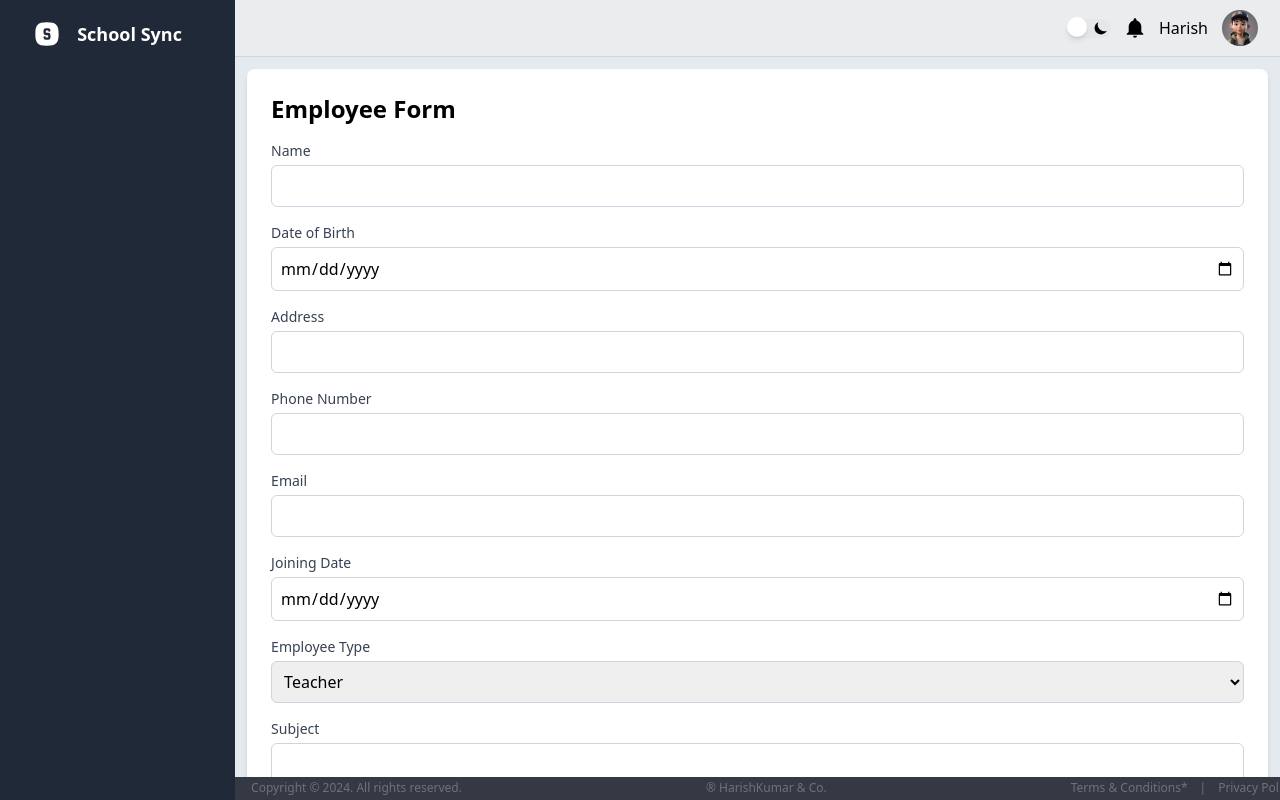
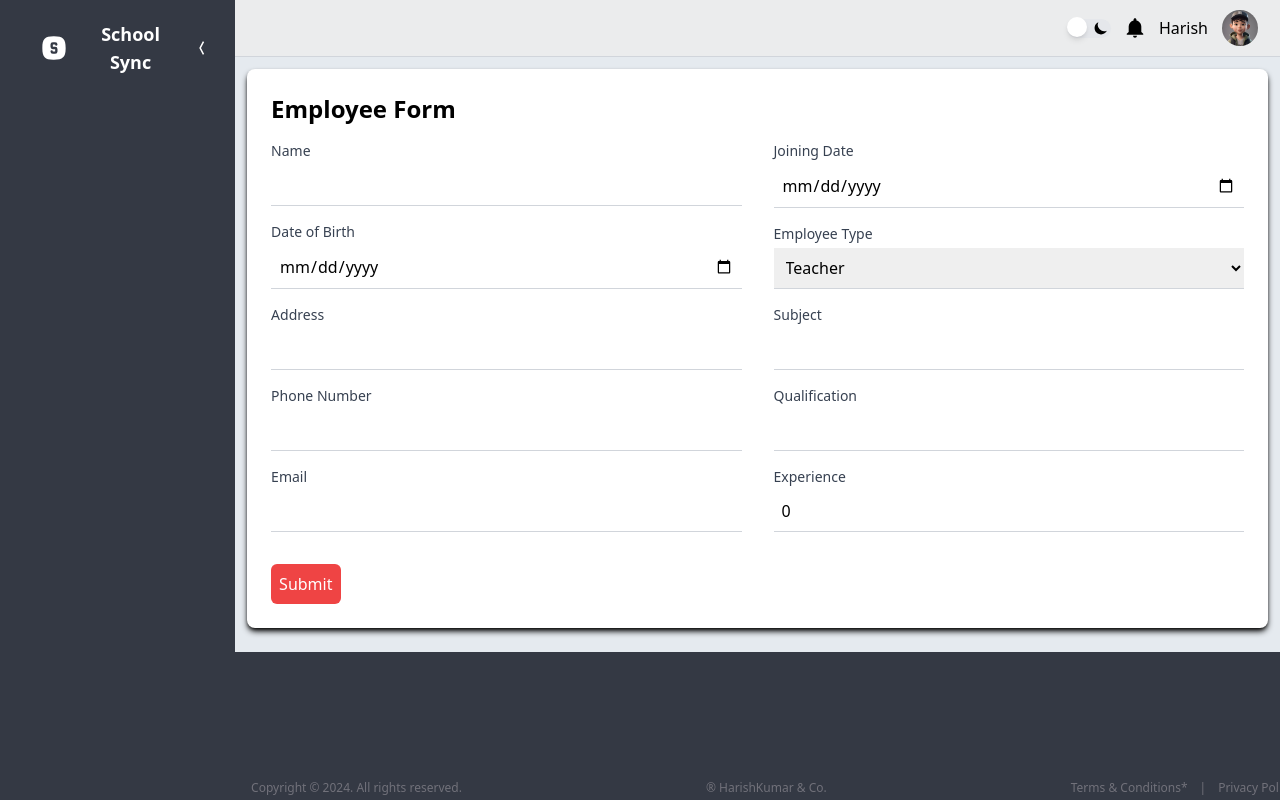
Before and after one commit to HARISHKUMAR023/SchoolMS, a React (Vite) app in the folder client/: page /dashboard/add-employee in a window 1280 px wide. Built offline with nearby package versions, Linux system fonts and the light colour scheme; sample sign-in values are in the browser's storage.

Commit message:
UI Changes in Dashboard and Add Employee Pages

```diff
--- a/client/src/components/UI/Employee/EmployeeForm.tsx
+++ b/client/src/components/UI/Employee/EmployeeForm.tsx
@@ -93,102 +93,108 @@ const EmployeeForm: React.FC = () => {
   });
 
   return (
-    <div className="max-w-6xl mx-auto p-6 bg-white rounded-lg shadow-md">
+    <div className="max-w-6xl mx-auto p-6 bg-white dark:bg-white/10 shadow-black rounded-lg shadow-md">
          <ToastContainer />
       <h2 className="text-2xl font-bold mb-4">Employee Form</h2>
-      <form onSubmit={formik.handleSubmit}>
+      <form onSubmit={formik.handleSubmit} className=''>
+        <div id='full' className='flex w-full gap-x-8'>
+          <div id='left' className='w-full'>
               <div className="mb-4">
-          <label className="block text-sm font-medium text-gray-700">Name</label>
+                <label className="block text-sm font-medium dark:text-white text-gray-700">Name</label>
                 <input
                   type="text"
                   name="name"
                   onChange={formik.handleChange}
                   onBlur={formik.handleBlur}
                   value={formik.values.name}
-            className="mt-1 p-2 block w-full border border-gray-300 rounded-md"
+                  className=" mt-1 p-2 block w-full border-b border-gray-300 focus:border-b-black outline-none dark:bg-white/10 dark:text-white dark:focus:border-white"
                 />
                 {formik.touched.name && formik.errors.name ? (
-            <div className="text-red-500 text-sm">{formik.errors.name}</div>
+                  <div className="mt-1 rounded-full text-red-500 text-sm">{formik.errors.name}</div>
                 ) : null}
               </div>
               <div className="mb-4">
-          <label className="block text-sm font-medium text-gray-700">Date of Birth</label>
+                <label className="dark:text-white block text-sm font-medium text-gray-700">Date of Birth</label>
                 <input
                   type="date"
                   name="dob"
                   onChange={formik.handleChange}
                   onBlur={formik.handleBlur}
                   value={formik.values.dob}
-            className="mt-1 p-2 block w-full border border-gray-300 rounded-md"
+                  className="mt-1 p-2 block w-full border-b border-gray-300 focus:border-b-black outline-none dark:bg-white/10 dark:text-white dark:focus:border-white"
                 />
                 {formik.touched.dob && formik.errors.dob ? (
                   <div className="text-red-500 text-sm">{formik.errors.dob}</div>
                 ) : null}
               </div>
               <div className="mb-4">
-          <label className="block text-sm font-medium text-gray-700">Address</label>
+                <label className="dark:text-white block text-sm font-medium text-gray-700">Address</label>
                 <input
                   type="text"
                   name="address"
                   onChange={formik.handleChange}
                   onBlur={formik.handleBlur}
                   value={formik.values.address}
-            className="mt-1 p-2 block w-full border border-gray-300 rounded-md"
+                  className="mt-1 p-2 block w-full border-b border-gray-300 focus:border-b-black outline-none dark:bg-white/10 dark:text-white dark:focus:border-white"
                 />
                 {formik.touched.address && formik.errors.address ? (
                   <div className="text-red-500 text-sm">{formik.errors.address}</div>
                 ) : null}
               </div>
               <div className="mb-4">
-          <label className="block text-sm font-medium text-gray-700">Phone Number</label>
+                <label className="dark:text-white block text-sm font-medium text-gray-700">Phone Number</label>
                 <input
                   type="text"
                   name="phoneNumber"
                   onChange={formik.handleChange}
                   onBlur={formik.handleBlur}
                   value={formik.values.phoneNumber}
-            className="mt-1 p-2 block w-full border border-gray-300 rounded-md"
+                  className="mt-1 p-2 block w-full border-b border-gray-300 focus:border-b-black outline-none dark:bg-white/10 dark:text-white dark:focus:border-white"
                 />
                 {formik.touched.phoneNumber && formik.errors.phoneNumber ? (
                   <div className="text-red-500 text-sm">{formik.errors.phoneNumber}</div>
                 ) : null}
               </div>
               <div className="mb-4">
-          <label className="block text-sm font-medium text-gray-700">Email</label>
+                <label className="dark:text-white block text-sm font-medium text-gray-700">Email</label>
                 <input
                   type="email"
                   name="email"
                   onChange={formik.handleChange}
                   onBlur={formik.handleBlur}
                   value={formik.values.email}
-            className="mt-1 p-2 block w-full border border-gray-300 rounded-md"
+                  className="mt-1 p-2 block w-full border-b border-gray-300 focus:border-b-black outline-none dark:bg-white/10 dark:text-white dark:focus:border-white"
                 />
                 {formik.touched.email && formik.errors.email ? (
                   <div className="text-red-500 text-sm">{formik.errors.email}</div>
                 ) : null}
               </div>
+
+          </div>
+
+          <div id='right' className='w-full'>
           <div className="mb-4">
-          <label className="block text-sm font-medium text-gray-700">Joining Date</label>
+                <label className="dark:text-white block text-sm font-medium text-gray-700">Joining Date</label>
                 <input
                   type="date"
                   name="joiningDate"
                   onChange={formik.handleChange}
                   onBlur={formik.handleBlur}
                   value={formik.values.joiningDate}
-            className="mt-1 p-2 block w-full border border-gray-300 rounded-md"
+                  className=" mt-1 p-2 block w-full border-b border-gray-300 focus:border-b-black outline-none dark:bg-white/10 dark:text-white dark:focus:border-white"
                 />
                 {formik.touched.joiningDate && formik.errors.joiningDate ? (
                   <div className="text-red-500 text-sm">{formik.errors.joiningDate}</div>
                 ) : null}
               </div>
               <div className="mb-4">
-          <label className="block text-sm font-medium text-gray-700">Employee Type</label>
+                <label className="dark:text-white block text-sm font-medium text-gray-700">Employee Type</label>
                 <select
                   name="employeeType"
                   onChange={formik.handleChange}
                   onBlur={formik.handleBlur}
                   value={formik.values.employeeType}
-            className="mt-1 p-2 block w-full border border-gray-300 rounded-md"
+                  className="cursor-pointer mt-1 p-2 block w-full border-b border-gray-300 focus:border-b-black outline-none dark:bg-white/10 dark:text-white dark:focus:border-white"
                 >
                   <option value="teacher">Teacher</option>
                   <option value="driver">Driver</option>
@@ -202,42 +208,42 @@ const EmployeeForm: React.FC = () => {
               {formik.values.employeeType === 'teacher' && (
                 <>
                   <div className="mb-4">
-              <label className="block text-sm font-medium text-gray-700">Subject</label>
+                    <label className="dark:text-white block text-sm font-medium text-gray-700">Subject</label>
                     <input
                       type="text"
                       name="typeSpecificInfo.subject"
                       onChange={formik.handleChange}
                       onBlur={formik.handleBlur}
                       value={formik.values.typeSpecificInfo.subject}
-                className="mt-1 p-2 block w-full border border-gray-300 rounded-md"
+                      className="mt-1 p-2 block w-full border-b border-gray-300 focus:border-b-black outline-none dark:bg-white/10 dark:text-white dark:focus:border-white"
                     />
                     {formik.touched.typeSpecificInfo?.subject && formik.errors.typeSpecificInfo?.subject ? (
-                <div className="text-red-500 text-sm">{formik.errors.typeSpecificInfo.subject}</div>
+                      <div className="dark:text-red-400 text-red-500 text-sm">{formik.errors.typeSpecificInfo.subject}</div>
                     ) : null}
                   </div>
                   <div className="mb-4">
-              <label className="block text-sm font-medium text-gray-700">Qualification</label>
+                    <label className=" dark:text-white block text-sm font-medium text-gray-700">Qualification</label>
                     <input
                       type="text"
                       name="typeSpecificInfo.qualification"
                       onChange={formik.handleChange}
                       onBlur={formik.handleBlur}
                       value={formik.values.typeSpecificInfo.qualification}
-                className="mt-1 p-2 block w-full border border-gray-300 rounded-md"
+                      className="mt-1 p-2 block w-full border-b border-gray-300 focus:border-b-black outline-none dark:bg-white/10 dark:text-white dark:focus:border-white"
                     />
                     {formik.touched.typeSpecificInfo?.qualification && formik.errors.typeSpecificInfo?.qualification ? (
                       <div className="text-red-500 text-sm">{formik.errors.typeSpecificInfo.qualification}</div>
                     ) : null}
                   </div>
                   <div className="mb-4">
-              <label className="block text-sm font-medium text-gray-700">Experience</label>
+                    <label className="dark:text-white block text-sm font-medium text-gray-700">Experience</label>
                     <input
                       type="number"
                       name="typeSpecificInfo.experience"
                       onChange={formik.handleChange}
                       onBlur={formik.handleBlur}
                       value={formik.values.typeSpecificInfo.experience}
-                className="mt-1 p-2 block w-full border border-gray-300 rounded-md"
+                      className="mt-1 p-2 block w-full border-b border-gray-300 focus:border-b-black outline-none dark:bg-white/10 dark:text-white dark:focus:border-white"
                     />
                     {formik.touched.typeSpecificInfo?.experience && formik.errors.typeSpecificInfo?.experience ? (
                       <div className="text-red-500 text-sm">{formik.errors.typeSpecificInfo.experience}</div>
@@ -248,28 +254,28 @@ const EmployeeForm: React.FC = () => {
               {formik.values.employeeType === 'driver' && (
                 <>
                   <div className="mb-4">
-              <label className="block text-sm font-medium text-gray-700">License Number</label>
+                    <label className="dark:text-white block text-sm font-medium text-gray-700">License Number</label>
                     <input
                       type="text"
                       name="typeSpecificInfo.licenseNumber"
                       onChange={formik.handleChange}
                       onBlur={formik.handleBlur}
                       value={formik.values.typeSpecificInfo.licenseNumber}
-                className="mt-1 p-2 block w-full border border-gray-300 rounded-md"
+                      className="mt-1 p-2 block w-full border-b border-gray-300 focus:border-b-black outline-none dark:bg-white/10 dark:text-white dark:focus:border-white"
                     />
                     {formik.touched.typeSpecificInfo?.licenseNumber && formik.errors.typeSpecificInfo?.licenseNumber ? (
                       <div className="text-red-500 text-sm">{formik.errors.typeSpecificInfo.licenseNumber}</div>
                     ) : null}
                   </div>
                   <div className="mb-4">
-              <label className="block text-sm font-medium text-gray-700">Route Number</label>
+                    <label className="dark:text-white block text-sm font-medium text-gray-700">Route Number</label>
                     <input
                       type="text"
                       name="typeSpecificInfo.routeNumber"
                       onChange={formik.handleChange}
                       onBlur={formik.handleBlur}
                       value={formik.values.typeSpecificInfo.routeNumber}
-                className="mt-1 p-2 block w-full border border-gray-300 rounded-md"
+                      className="mt-1 p-2 block w-full border-b border-gray-300 focus:border-b-black outline-none dark:bg-white/10 dark:text-white dark:focus:border-white"
                     />
                     {formik.touched.typeSpecificInfo?.routeNumber && formik.errors.typeSpecificInfo?.routeNumber ? (
                       <div className="text-red-500 text-sm">{formik.errors.typeSpecificInfo.routeNumber}</div>
@@ -279,14 +285,14 @@ const EmployeeForm: React.FC = () => {
               )}
               {formik.values.employeeType === 'conductor' && (
                 <div className="mb-4">
-            <label className="block text-sm font-medium text-gray-700">Bus Number</label>
+                  <label className="dark:text-white block text-sm font-medium text-gray-700">Bus Number</label>
                   <input
                     type="text"
                     name="typeSpecificInfo.busNumber"
                     onChange={formik.handleChange}
                     onBlur={formik.handleBlur}
                     value={formik.values.typeSpecificInfo.busNumber}
-              className="mt-1 p-2 block w-full border border-gray-300 rounded-md"
+                    className="mt-1 p-2 block w-full border-b border-gray-300 focus:border-b-black outline-none dark:bg-white/10 dark:text-white dark:focus:border-white"
                   />
                   {formik.touched.typeSpecificInfo?.busNumber && formik.errors.typeSpecificInfo?.busNumber ? (
                     <div className="text-red-500 text-sm">{formik.errors.typeSpecificInfo.busNumber}</div>
@@ -296,28 +302,28 @@ const EmployeeForm: React.FC = () => {
               {formik.values.employeeType === 'other' && (
                 <>
                   <div className="mb-4">
-              <label className="block text-sm font-medium text-gray-700">Department</label>
+                    <label className="dark:text-white block text-sm font-medium text-gray-700">Department</label>
                     <input
                       type="text"
                       name="typeSpecificInfo.department"
                       onChange={formik.handleChange}
                       onBlur={formik.handleBlur}
                       value={formik.values.typeSpecificInfo.department}
-                className="mt-1 p-2 block w-full border border-gray-300 rounded-md"
+                      className="mt-1 p-2 block w-full border-b border-gray-300 focus:border-b-black outline-none dark:bg-white/10 dark:text-white dark:focus:border-white"
                     />
                     {formik.touched.typeSpecificInfo?.department && formik.errors.typeSpecificInfo?.department ? (
                       <div className="text-red-500 text-sm">{formik.errors.typeSpecificInfo.department}</div>
                     ) : null}
                   </div>
                   <div className="mb-4">
-              <label className="block text-sm font-medium text-gray-700">Role</label>
+                    <label className="dark:text-white block text-sm font-medium text-gray-700">Role</label>
                     <input
                       type="text"
                       name="typeSpecificInfo.role"
                       onChange={formik.handleChange}
                       onBlur={formik.handleBlur}
                       value={formik.values.typeSpecificInfo.role}
-                className="mt-1 p-2 block w-full border border-gray-300 rounded-md"
+                      className="mt-1 p-2 block w-full border-b border-gray-300 focus:border-b-black outline-none dark:bg-white/10 dark:text-white dark:focus:border-white"
                     />
                     {formik.touched.typeSpecificInfo?.role && formik.errors.typeSpecificInfo?.role ? (
                       <div className="text-red-500 text-sm">{formik.errors.typeSpecificInfo.role}</div>
@@ -325,9 +331,11 @@ const EmployeeForm: React.FC = () => {
                   </div>
                 </>
               )}
+          </div>
+        </div>
         <button
           type="submit"
-          className="mt-4 p-2 bg-red-500 text-white rounded-md"
+          className="mt-4 p-2 bg-red-500 hover:bg-red-600 text-white rounded-md"
         >
           Submit
         </button>
--- a/client/src/components/layout/Menu/Menu.tsx
+++ b/client/src/components/layout/Menu/Menu.tsx
@@ -1,4 +1,4 @@
-import React from 'react';
+import {useState} from 'react';
 import MenuItem from '../../comman/Menuitem/MenuItem';
 import { FaUserLock } from "react-icons/fa";
 import { IoMdPersonAdd } from "react-icons/io";
@@ -6,6 +6,7 @@ import { MdGroupAdd } from "react-icons/md";
 import { IoIosPeople } from "react-icons/io";
 import { FaPeopleGroup } from "react-icons/fa6";
 import { TbSquareRoundedLetterSFilled } from "react-icons/tb";
+import { RiArrowLeftWideLine, RiArrowRightWideLine } from "react-icons/ri";
 
 
 interface MenuProps {
@@ -13,6 +14,13 @@ interface MenuProps {
 }
 
 const Menu: React.FC<MenuProps> = ({ role }) => {
+
+  const [isExpanded, setIsExpanded] = useState(true); // State for menu visibility
+
+  const toggleMenu = () => {
+    setIsExpanded(!isExpanded); // Toggle the state between true and false
+  };
+
   const menuItems = [
     {
 
@@ -82,15 +90,36 @@ const Menu: React.FC<MenuProps> = ({ role }) => {
   ];
 
   return (
-    <div className="w-72 bg-gray-800  overflow-y-auto ">
-      <div className='mr-5 flex justify-center gap-4 items-center font-semibold text-lg text-center text-white mt-5
-                      hover:text-red-500 cursor-pointer ease-in-out'>
-        <TbSquareRoundedLetterSFilled className='size-7' />
-        <p className=''>School Sync</p>
+    <div
+      className={`w-72 dark:bg-darkbg2 overflow-y-auto ${
+        isExpanded ? "h-screen" : "w-20" }`}  >
+      <div
+          className="pl-10 mr-5 flex justify-center gap-4 items-center font-semibold text-lg text-center text-white mt-5
+                      hover:text-red-500 cursor-pointer ease-in-out "
+        >
+        <div className='size-7'>
+          <TbSquareRoundedLetterSFilled className="size-7 align-middle" />
         </div>
-      <ul className=" p-4 overflow-y-auto">
-        {menuItems.map((menuItem, index) => (
-          menuItem.roles.includes(role || '') && (
+      {isExpanded ? (
+          <p className="">School Sync</p>
+
+        ) : (
+          ""
+      )}
+
+      <button
+        className="text-white hover:text-red-500 cursor-pointer ml-auto mr-1"
+        onClick={toggleMenu}
+      >
+        {isExpanded ? <RiArrowLeftWideLine /> : <RiArrowRightWideLine />}
+      </button>
+
+      </div>
+
+      <ul className="p-4 overflow-y-auto">
+        {menuItems.map(
+          (menuItem, index) =>
+            menuItem.roles.includes(role || "") && (
               <MenuItem
                 key={index}
                 title={menuItem.title}
@@ -98,7 +127,7 @@ const Menu: React.FC<MenuProps> = ({ role }) => {
                 icone={menuItem.icone}
               />
             )
-        ))}
+        )}
       </ul>
     </div>
   );
--- a/client/src/pages/Admin/Dashbord.tsx
+++ b/client/src/pages/Admin/Dashbord.tsx
@@ -43,7 +43,8 @@ const Dashbord = () => {
         </div>
 
       <div className="basis-5/12 ml-2">
-        <div className="grid grid-cols-2 gap-2 bg-[#262626] mx-2 py-2 rounded-lg dark:text-black">
+        <div className="grid grid-cols-2 bg-blue-500/10 px-2 dark:bg-darkbg2
+                        cursor-pointer mx-2 py-2 rounded-lg dark:text-black">
           {cardData.map((data, index) => (
             <SubCard key={index} icon={data.icon} text={data.text} count={data.count}/>
 
```
Also changed, not shown: client/src/components/UI/Dashbord/SubCard.tsx (+4 -3 lines). Lines whose indentation alone changed are shown as unchanged.
